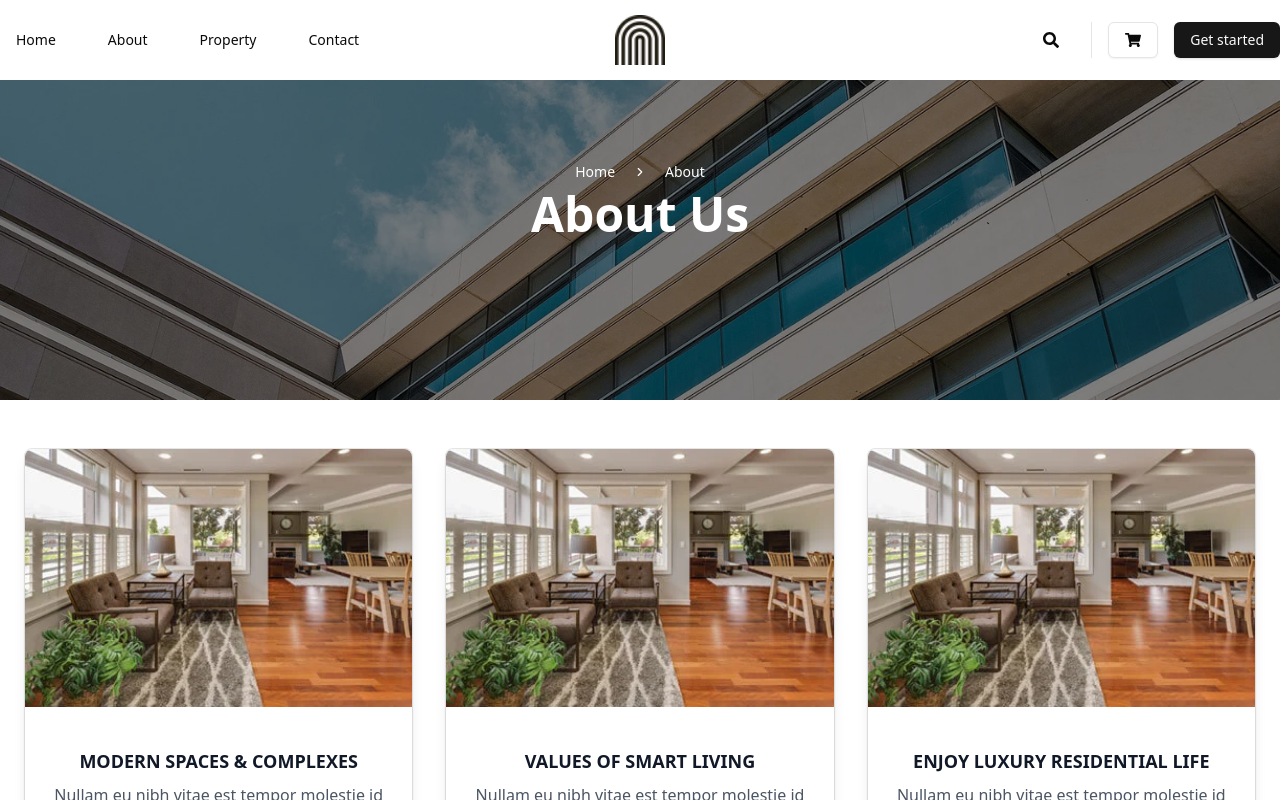
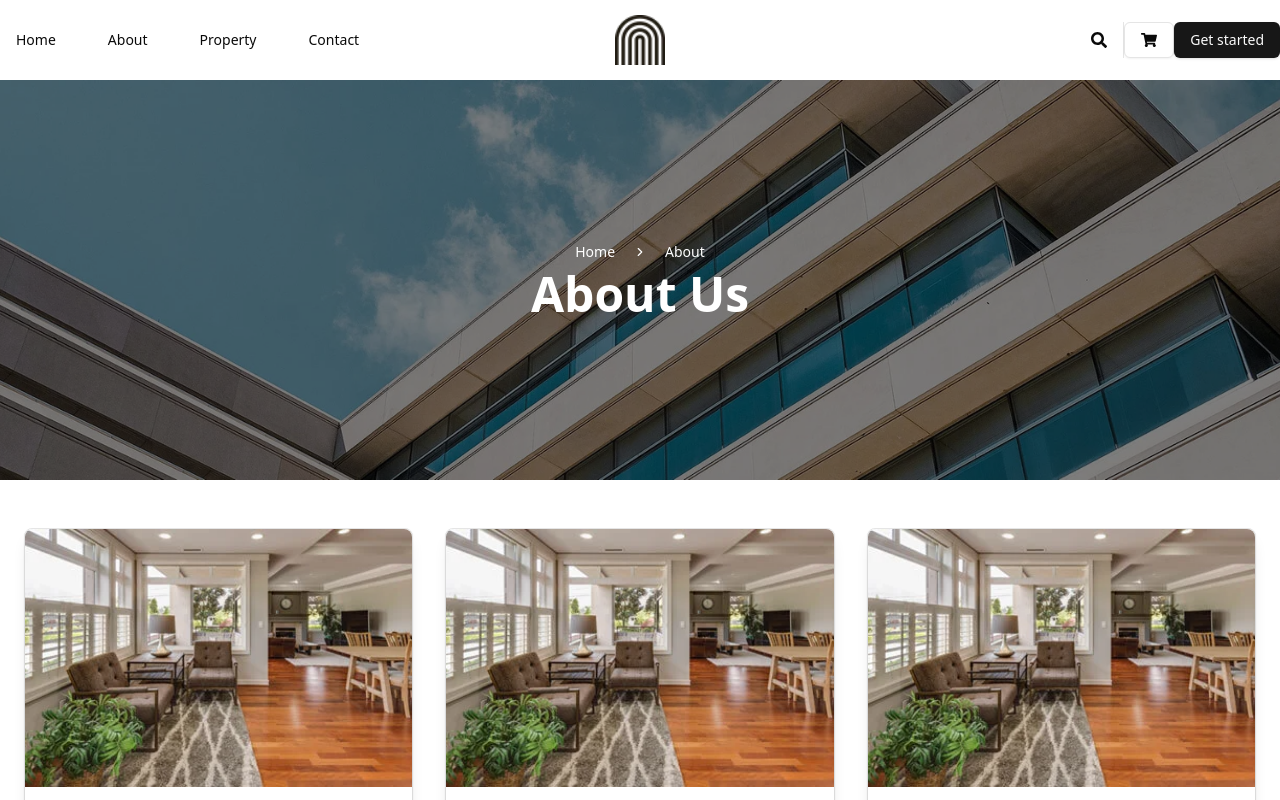
Before and after one commit to desirediv0/apartment, a Next.js app in the folder property2/: page /about in a window 1280 px wide. Shown: the top 800 px of the page. Built offline with nearby package versions, Linux system fonts and the light colour scheme.

Commit message:
refactor: update header component for improved layout and readability

```diff
--- a/property2/src/components/ui/header.jsx
+++ b/property2/src/components/ui/header.jsx
@@ -47,7 +47,7 @@ function Header1() {
     }, []);
 
     return (
-        <header className="w-full z-40 fixed top-0 left-0 bg-background">
+        <header className="w-full z-40 sticky top-0 left-0 bg-background">
             <div className="container relative mx-auto min-h-20 flex gap-4 flex-row lg:grid lg:grid-cols-3 items-center">
                 <div className="justify-start items-center gap-4 lg:flex hidden flex-row">
                     <NavigationMenu className="flex justify-start items-start">
@@ -101,13 +101,13 @@ function Header1() {
                         className="w-[50px] h-[50px] object-cover"
                     />
                 </div>
-                <div className="flex justify-end w-full gap-4">
+                <div className="flex justify-end w-full">
                     <Button variant="ghost" className="hidden md:inline">
                         <FaSearch />
                     </Button>
                     <div className="border-r hidden md:inline"></div>
-                    <Button variant="outline"><FaShoppingCart /></Button>
-                    <Button>Get started</Button>
+                    <Button variant="outline" className="hidden md:inline"><FaShoppingCart /></Button>
+                    <Button className="hidden md:inline">Get started</Button>
                 </div>
                 <div className="flex w-12 shrink lg:hidden items-end justify-end">
                     <Button variant="ghost" onClick={() => setOpen(!isOpen)}>
```
Lines whose indentation alone changed are shown as unchanged.
